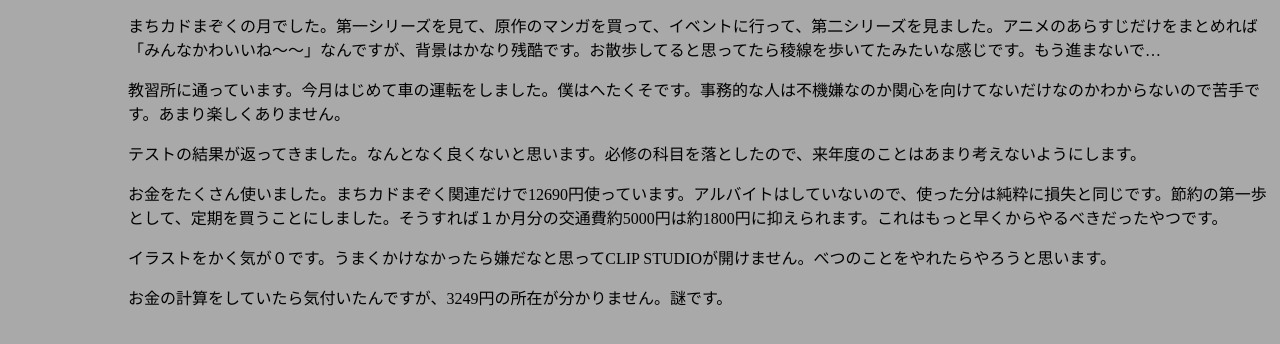
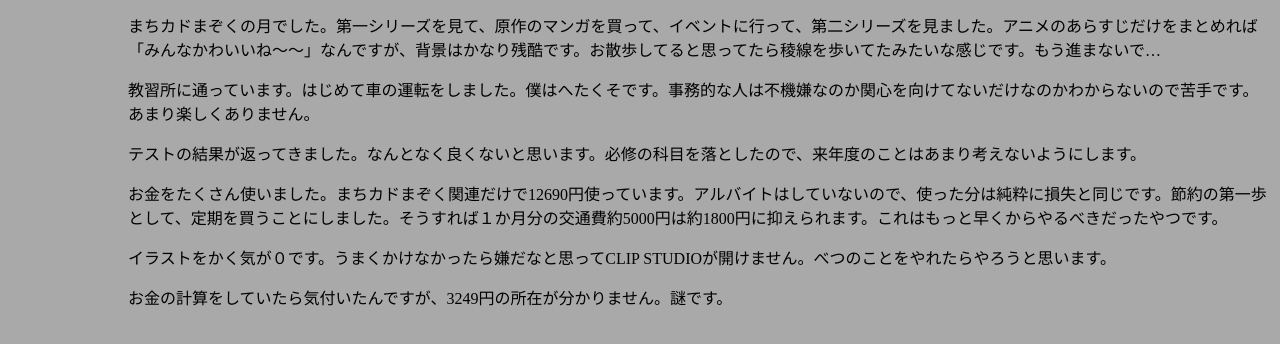
Before and after one commit to yoyuka/yoyuka.github.io, a plain HTML site: page 0702rokugatu.html in a window 1280 px wide. Shown: the part 116-460 px from the top of the page. Drawn offline with Linux system fonts and the light colour scheme.

Commit message:
Add files via upload

```diff
--- a/0702rokugatu.html
+++ b/0702rokugatu.html
@@ -23,7 +23,7 @@
 
   <p><b>更新日</b>：７月２日</p>
   <p>まちカドまぞくの月でした。第一シリーズを見て、原作のマンガを買って、イベントに行って、第二シリーズを見ました。アニメのあらすじだけをまとめれば「みんなかわいいね～～」なんですが、背景はかなり残酷です。お散歩してると思ってたら稜線を歩いてたみたいな感じです。もう進まないで…</p>
-  <p>教習所に通っています。今月はじめて車の運転をしました。僕はへたくそです。事務的な人は不機嫌なのか関心を向けてないだけなのかわからないので苦手です。あまり楽しくありません。</p>
+  <p>教習所に通っています。はじめて車の運転をしました。僕はへたくそです。事務的な人は不機嫌なのか関心を向けてないだけなのかわからないので苦手です。あまり楽しくありません。</p>
   <p>テストの結果が返ってきました。なんとなく良くないと思います。必修の科目を落としたので、来年度のことはあまり考えないようにします。</p>
   <p>お金をたくさん使いました。まちカドまぞく関連だけで12690円使っています。アルバイトはしていないので、使った分は純粋に損失と同じです。節約の第一歩として、定期を買うことにしました。そうすれば１か月分の交通費約5000円は約1800円に抑えられます。これはもっと早くからやるべきだったやつです。</p>
   <p>イラストをかく気が０です。うまくかけなかったら嫌だなと思ってCLIP STUDIOが開けません。べつのことをやれたらやろうと思います。</p>
```
